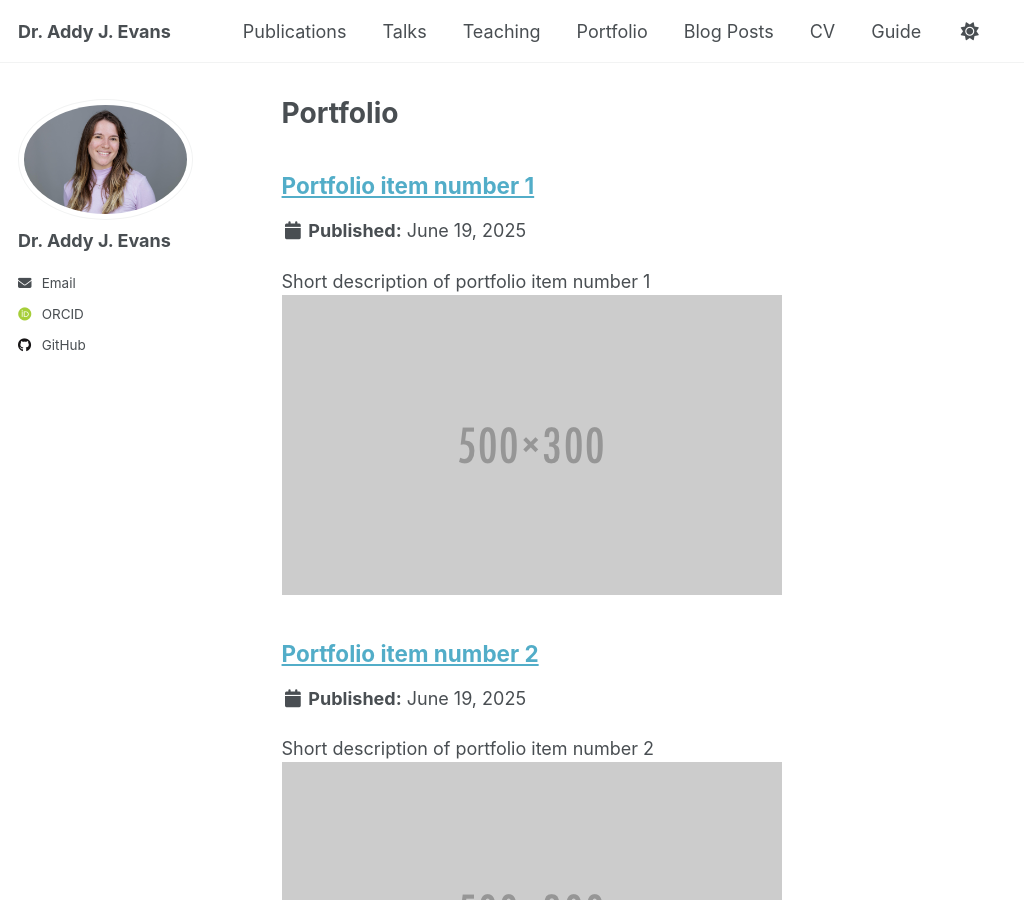
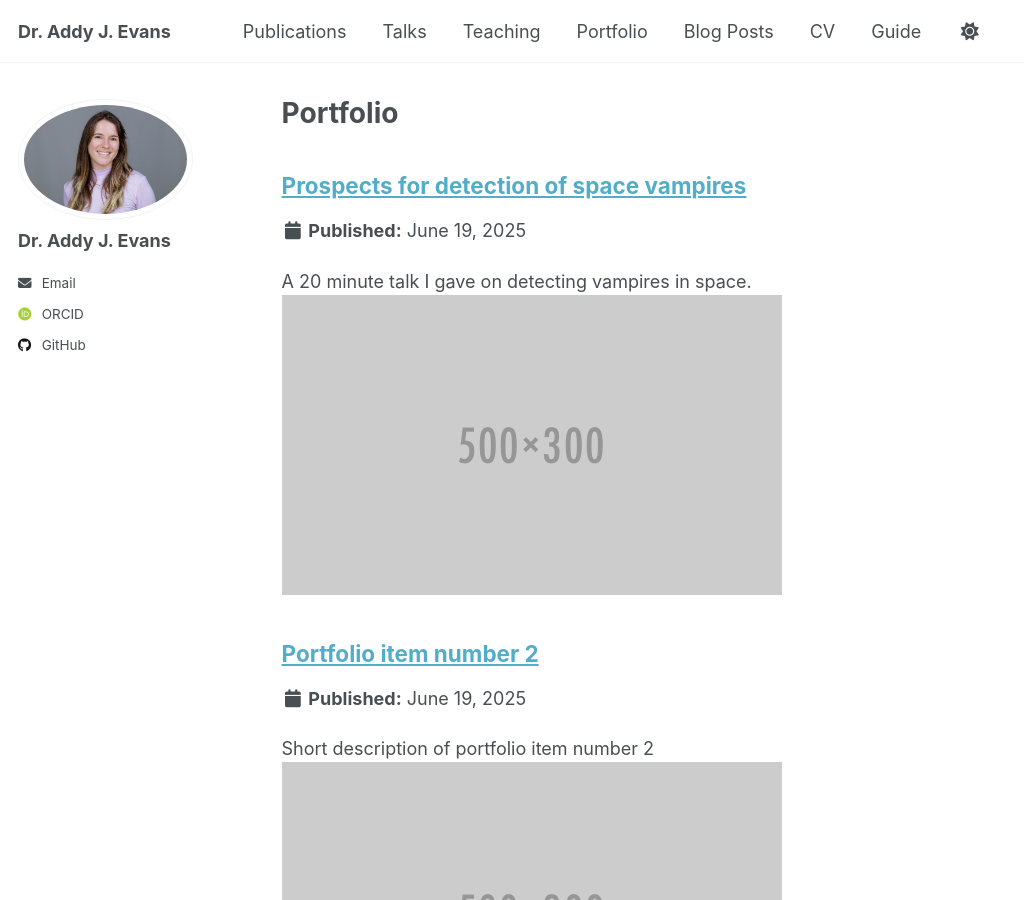
Before and after one commit to addyje/addyje.github.io, a Jekyll site: the page built from _pages/portfolio.html, in a window 1280 px wide and 900 px high. Shown: the whole window, without its empty margins (0-1024 px from the left). Built offline with Jekyll 4.4.1, drawn with Linux system fonts in a browser that asks for light colours; some web fonts are replaced.

Commit message:
Update portfolio-1.md

```diff
--- a/_portfolio/portfolio-1.md
+++ b/_portfolio/portfolio-1.md
@@ -1,6 +1,6 @@
 ---
-title: "Portfolio item number 1"
-excerpt: "Short description of portfolio item number 1<br/><img src='/images/500x300.png'>"
+title: "Prospects for detection of space vampires"
+excerpt: "A 20 minute talk I gave on detecting vampires in space. <br/><img src='/images/500x300.png'>"
 collection: portfolio
 ---
 
```
